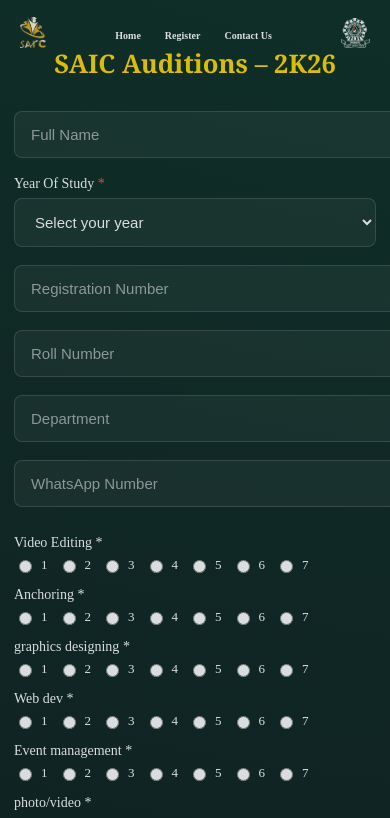
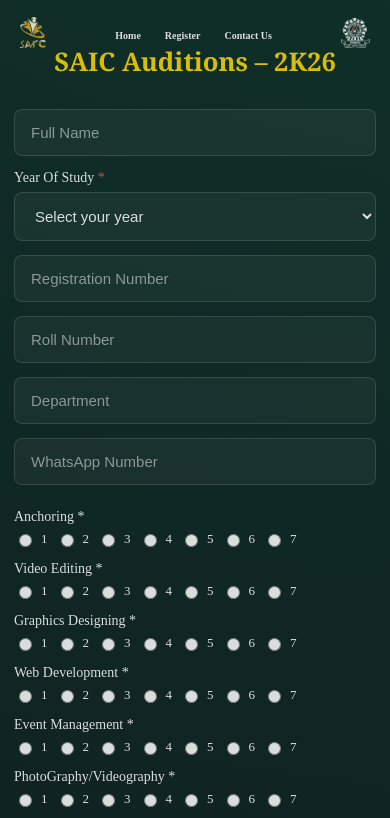
Before and after one commit to Namitkumarkrrish/saic-audition-website, a React (Vite) app: page /apply in a window 390 px wide. Shown: the top 818 px of the page. Built offline with nearby package versions, Linux system fonts and the light colour scheme.

Commit message:
registration page fixed

```diff
--- a/src/index.css
+++ b/src/index.css
@@ -20,6 +20,13 @@
   scroll-behavior: smooth;
 }
 
+*,
+*::before,
+*::after {
+  box-sizing: border-box;
+}
+
+
 
 @keyframes gradientMove {
   0% {
--- a/src/pages/Apply/Apply.jsx
+++ b/src/pages/Apply/Apply.jsx
@@ -15,7 +15,7 @@
             <div className={styles.field}>
               <label>Year Of Study <span className={styles.required}>*</span></label>
               <select name="entry.1065046570"  required>
-                <option value="" disabled selected style={{color:"white"}}>Select your year</option>
+                <option value="" disabled selected style={{color:"rgba(255, 255, 255, 0.6);"}}>Select your year</option>
                 <option style={{color:"black"}} value="1st Year">1st Year</option>
                 <option style={{color:"black"}} value="2nd Year">2nd Year</option>
                 <option style={{color:"black"}} value="3rd Year">3rd Year</option>
@@ -32,7 +32,7 @@
         {/* SECTION 2 */}
 
             <div className={styles.ratingRow}>
-  <label>Video Editing <span>*</span></label>
+  <label>Anchoring <span>*</span></label>
 
   <div className={styles.options}>
     <label><input type="radio" name="entry.439228923" value="1" required />1</label>
@@ -43,7 +43,7 @@
     <label><input type="radio" name="entry.439228923" value="6" />6</label>
     <label><input type="radio" name="entry.439228923" value="7" />7</label>
   </div>
-  <label>Anchoring <span>*</span></label>
+  <label>Video Editing <span>*</span></label>
   <div className={styles.options}>
     <label><input type="radio" name="entry.627455496" value="1" required />1</label>
     <label><input type="radio" name="entry.627455496" value="2" />2</label>
@@ -53,7 +53,7 @@
     <label><input type="radio" name="entry.627455496" value="6" />6</label>
     <label><input type="radio" name="entry.627455496" value="7" />7</label>
   </div>
-  <label>graphics designing <span>*</span></label>
+  <label>Graphics Designing <span>*</span></label>
   <div className={styles.options}>
     <label><input type="radio" name="entry.1505286642" value="1" required />1</label>
     <label><input type="radio" name="entry.1505286642" value="2" />2</label>
@@ -63,7 +63,7 @@
     <label><input type="radio" name="entry.1505286642" value="6" />6</label>
     <label><input type="radio" name="entry.1505286642" value="7" />7</label>
   </div>
-  <label>Web dev <span>*</span></label>
+  <label>Web Development <span>*</span></label>
   <div className={styles.options}>
     <label><input type="radio" name="entry.873966814" value="1" required />1</label>
     <label><input type="radio" name="entry.873966814" value="2" />2</label>
@@ -73,7 +73,7 @@
     <label><input type="radio" name="entry.873966814" value="6" />6</label>
     <label><input type="radio" name="entry.873966814" value="7" />7</label>
   </div>
-  <label>Event management <span>*</span></label>
+  <label>Event Management <span>*</span></label>
   <div className={styles.options}>
     <label><input type="radio" name="entry.361907886" value="1" required />1</label>
     <label><input type="radio" name="entry.361907886" value="2" />2</label>
@@ -83,7 +83,7 @@
     <label><input type="radio" name="entry.361907886" value="6" />6</label>
     <label><input type="radio" name="entry.361907886" value="7" />7</label>
   </div>
-  <label>photo/video <span>*</span></label>
+  <label>PhotoGraphy/Videography <span>*</span></label>
   <div className={styles.options}>
     <label><input type="radio" name="entry.199335614" value="1" required />1</label>
     <label><input type="radio" name="entry.199335614" value="2" />2</label>
--- a/src/pages/Apply/Apply.module.css
+++ b/src/pages/Apply/Apply.module.css
@@ -1,9 +1,12 @@
 .applySection {
+  width: 100%;
   max-width: 900px;
   margin: 0 auto;
   padding: 40px 20px 80px;
   color: #fff;
+  overflow-x: hidden;
 }
+
 
 .applySection h1 {
   font-size: 2rem;
@@ -76,10 +79,10 @@
 .options {
   display: flex;
   flex-wrap: wrap;
-  gap: 12px;
+  gap: 10px;
   margin-bottom: 14px;
+  max-width: 100%;
 }
-
 
 .options label {
   display: flex;
@@ -87,7 +90,9 @@
   gap: 6px;
   font-size: 14px;
   cursor: pointer;
+  white-space: nowrap;
 }
+
 
 .options input[type="radio"] {
   accent-color: #22c55e;
@@ -124,15 +129,20 @@
 
 @media (max-width: 600px) {
   .applySection {
-    padding: 25px 14px 60px;
+    padding: 24px 14px 60px;
   }
 
   .applySection h1 {
     font-size: 1.6rem;
+    line-height: 1.3;
+  }
+
+  .form {
+    gap: 14px;
   }
 
   .options {
-    gap: 10px;
+    gap: 8px;
   }
 
   .options label {
```
